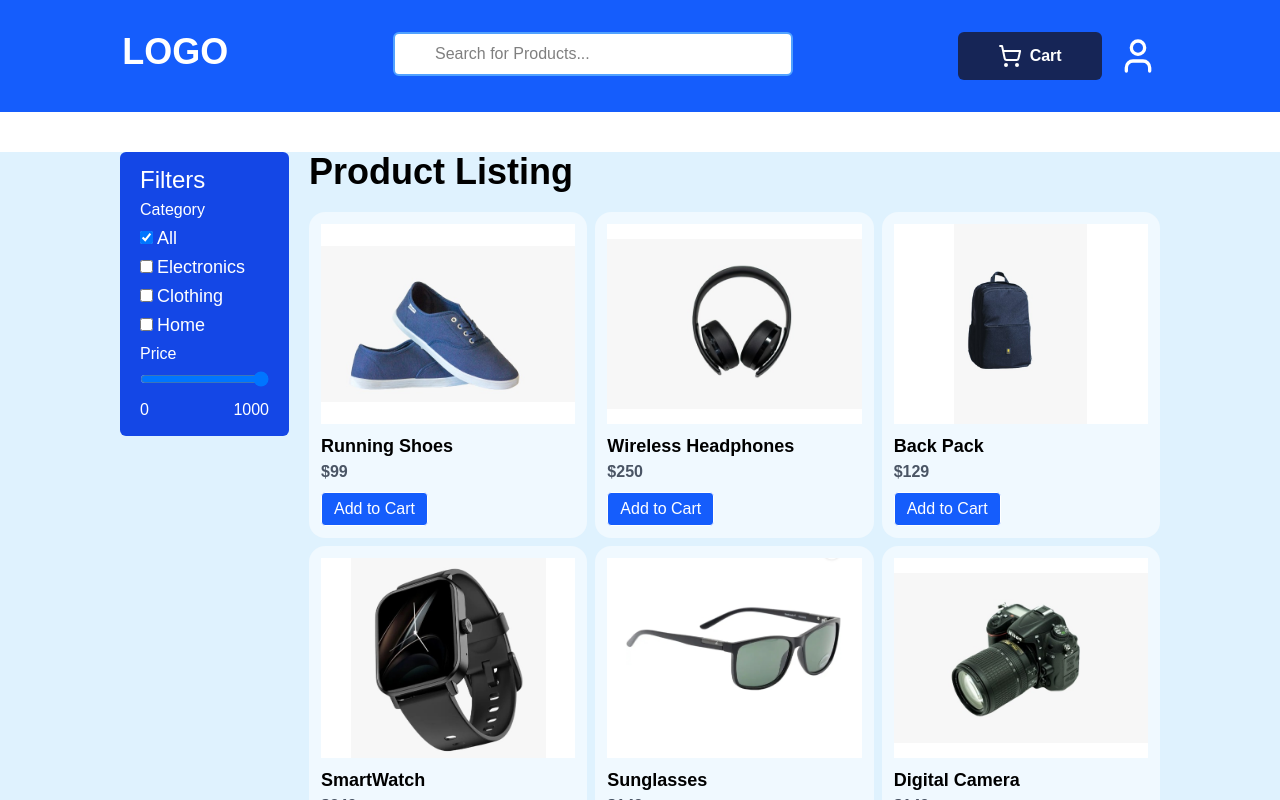
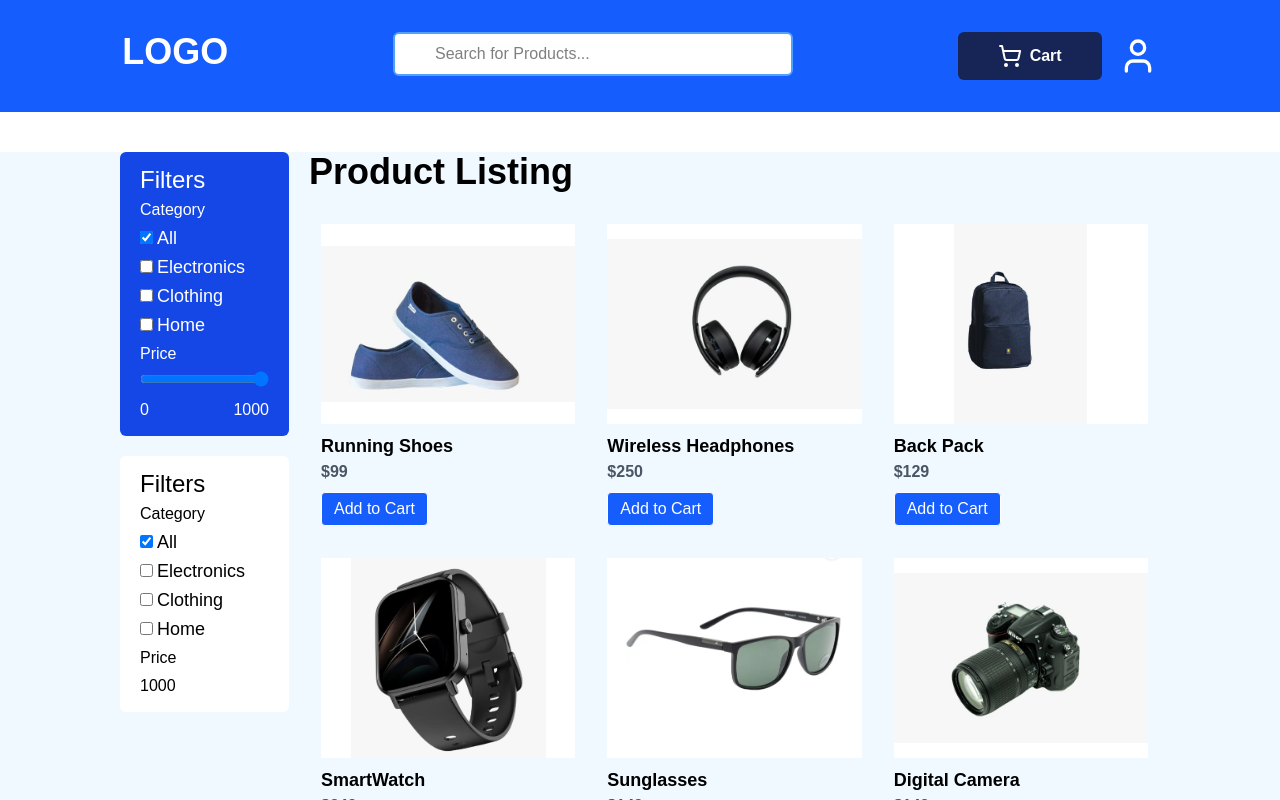
Before and after one commit to SandeepKumarSolanki/whatbytes-project, a Next.js app: page / in a window 1280 px wide. Shown: the top 800 px of the page. Built offline with nearby package versions, Linux system fonts and the light colour scheme.

Commit message:
fix bugs

```diff
--- a/src/app/page.js
+++ b/src/app/page.js
@@ -63,7 +63,7 @@ function Home() {
     }
 
     return (
-        <div className="max-w-screen bg-sky-100 pb-10 lg:px-20">
+        <div className="max-w-screen bg-sky-50 pb-10 lg:px-20">
             {showSearch && (
                 <div className="flex justify-center mt-5 lg:hidden">
                     <input
@@ -108,6 +108,32 @@ function Home() {
                         </div>
                     </div>
 
+                    <div className="max-w-[200px] leading-7 rounded-md px-5 py-3 bg-white text-black mt-5">
+                        <h1 className="text-2xl">Filters</h1>
+
+                        <span className="text-1xl">Category</span>
+                        <div className="gap-2">
+                            <input type="checkbox" readOnly id="all" checked={category.length === 0 ? true : false} onClick={() => setCategory([])} />
+                            <label htmlFor="all" className="ml-1 text-[18px]">All</label>
+                        </div>
+                        <div>
+                            <input type="checkbox" id="electronics" onChange={handleChange} value={'electronics'} />
+                            <label htmlFor="electronics" className="ml-1 text-[18px]">Electronics</label>
+                        </div>
+                        <div>
+                            <input type="checkbox" id="clothing" onChange={handleChange} value={'clothing'} />
+                            <label htmlFor="clothing" className="ml-1 text-[18px]">Clothing</label>
+                        </div>
+                        <div>
+                            <input type="checkbox" id="home" />
+                            <label htmlFor="home" className="ml-1 text-[18px]">Home</label>
+                        </div>
+
+                        <div>Price</div>
+                        <input type="number" min={0} max={5000} value={priceRenge} onChange={(e) => setPriceRenge(e.target.value)} className="border-black" />
+
+                    </div>
+
                 </div>
 
                 <div>
--- a/src/components/Items.jsx
+++ b/src/components/Items.jsx
@@ -16,7 +16,7 @@ function Items({ image, id, title, price }) {
     return (
         <div
             onClick={() => router.push(`/product/${id}`)}
-            className="bg-sky-50  p-3 cursor-pointer rounded-2xl"
+            className="bg-sky-30  p-3 cursor-pointer rounded-2xl"
         >
             <Image
                 src={image}
```
